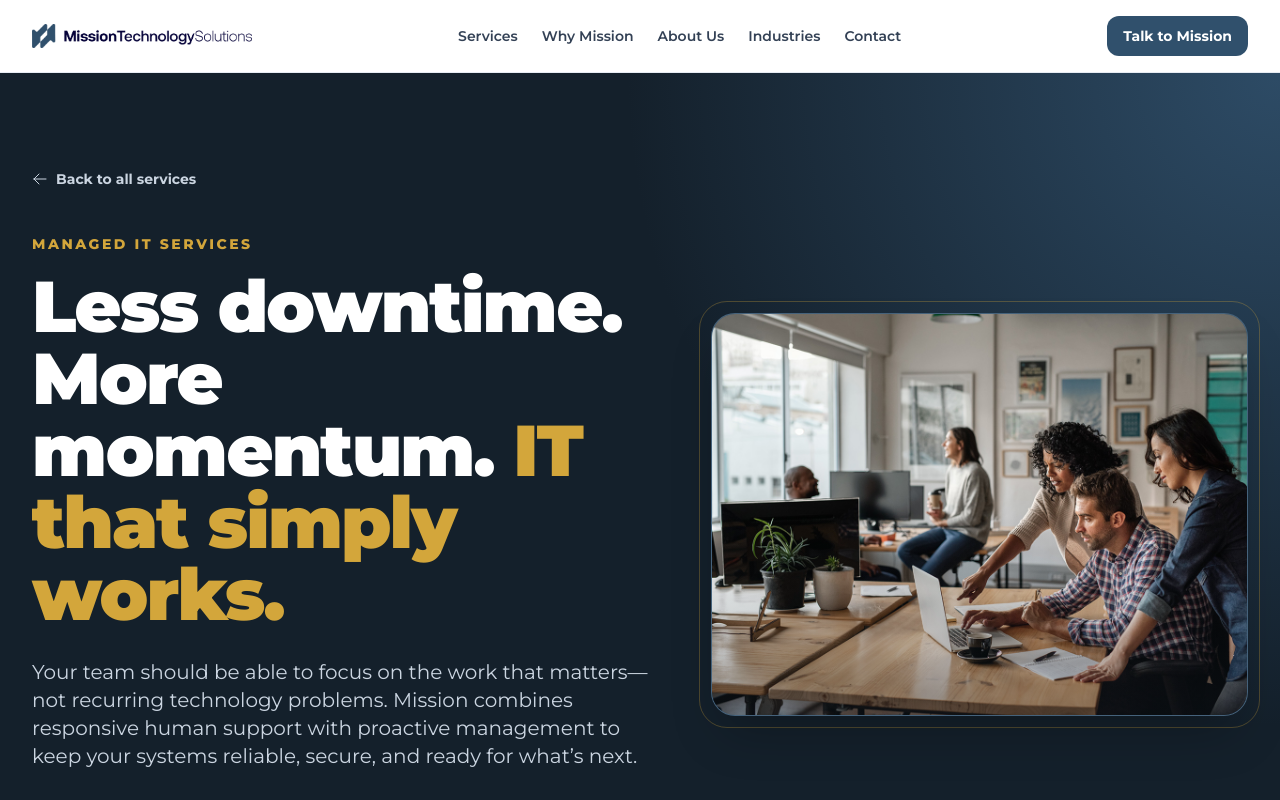
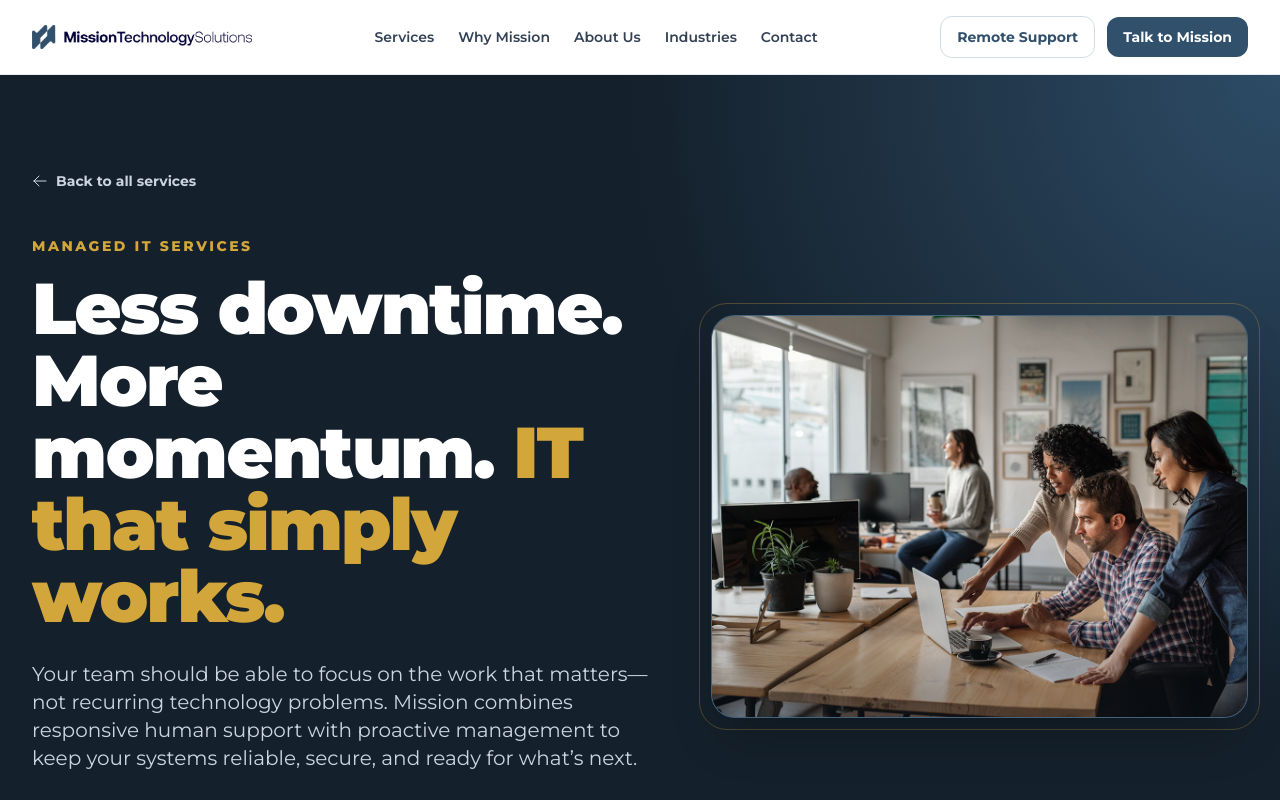
Before and after one commit to MissionTS/mts-site, a Next.js app: page /managed-it in a window 1280 px wide. Shown: the top 800 px of the page. Built offline with nearby package versions, Linux system fonts and the light colour scheme.

Commit message:
Add remote support header link

```diff
--- a/components/SiteHeader.tsx
+++ b/components/SiteHeader.tsx
@@ -4,6 +4,8 @@ import { Bars3Icon, XMarkIcon } from "@heroicons/react/24/outline";
 import Image from "next/image";
 import Link from "next/link";
 import { useState } from "react";
+
+const remoteSupportUrl = "https://missionts.rmmservices.net/connect/#/";
 
 const nav = [
   { href: "/#services", label: "Services" },
@@ -26,7 +28,10 @@ export function SiteHeader() {
         <nav className="hidden items-center gap-6 lg:flex" aria-label="Primary navigation">
           {nav.map((item) => <Link key={item.href} href={item.href} className="text-sm font-semibold text-slate-700 transition hover:text-mission-navy">{item.label}</Link>)}
         </nav>
-        <Link href="/#contact" className="hidden rounded-xl bg-mission-navy px-4 py-2.5 text-sm font-bold text-white transition hover:opacity-90 sm:inline-flex">Talk to Mission</Link>
+        <div className="hidden items-center gap-3 sm:inline-flex">
+          <Link href={remoteSupportUrl} target="_blank" rel="noopener noreferrer" className="rounded-xl border border-mission-navy/20 px-4 py-2.5 text-sm font-bold text-mission-navy transition hover:border-mission-gold hover:bg-mission-mist">Remote Support</Link>
+          <Link href="/#contact" className="rounded-xl bg-mission-navy px-4 py-2.5 text-sm font-bold text-white transition hover:opacity-90">Talk to Mission</Link>
+        </div>
         <button type="button" aria-label={menuOpen ? "Close menu" : "Open menu"} aria-expanded={menuOpen} aria-controls="mobile-navigation" onClick={() => setMenuOpen((open) => !open)} className="inline-flex h-11 w-11 items-center justify-center rounded-xl border border-slate-200 text-mission-navy transition hover:bg-mission-mist lg:hidden">
           {menuOpen ? <XMarkIcon className="h-6 w-6" /> : <Bars3Icon className="h-6 w-6" />}
         </button>
@@ -37,7 +42,10 @@ export function SiteHeader() {
             <div className="grid gap-1">
               {nav.map((item) => <Link key={item.href} href={item.href} onClick={() => setMenuOpen(false)} className="rounded-xl px-4 py-3.5 text-base font-bold text-slate-700 transition hover:bg-mission-mist hover:text-mission-navy">{item.label}</Link>)}
             </div>
-            <Link href="/#contact" onClick={() => setMenuOpen(false)} className="mt-4 inline-flex w-full items-center justify-center rounded-xl bg-mission-gold px-5 py-3.5 font-extrabold text-mission-ink">Start a Conversation</Link>
+            <div className="mt-4 grid gap-3">
+              <Link href={remoteSupportUrl} target="_blank" rel="noopener noreferrer" onClick={() => setMenuOpen(false)} className="inline-flex w-full items-center justify-center rounded-xl border border-mission-navy/20 px-5 py-3.5 font-extrabold text-mission-navy">Remote Support</Link>
+              <Link href="/#contact" onClick={() => setMenuOpen(false)} className="inline-flex w-full items-center justify-center rounded-xl bg-mission-gold px-5 py-3.5 font-extrabold text-mission-ink">Start a Conversation</Link>
+            </div>
           </nav>
         </div>
       )}
```
